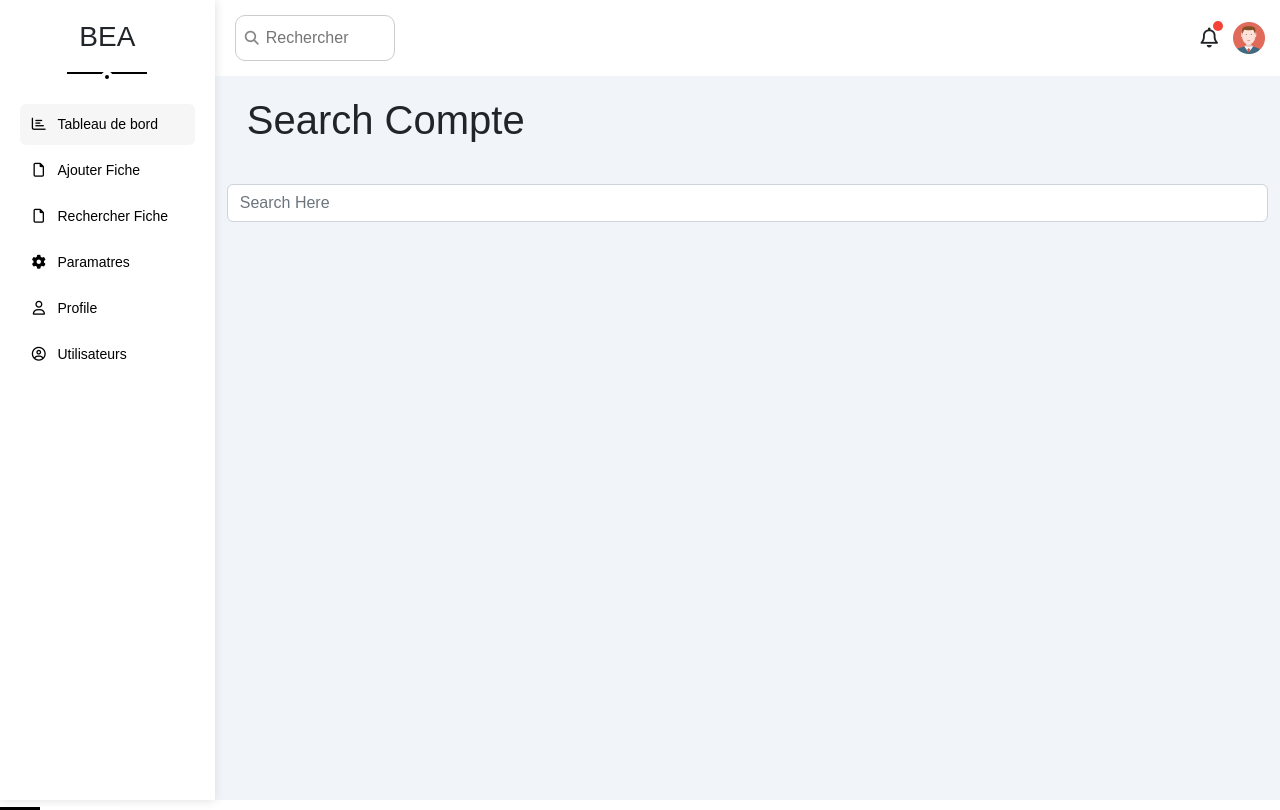
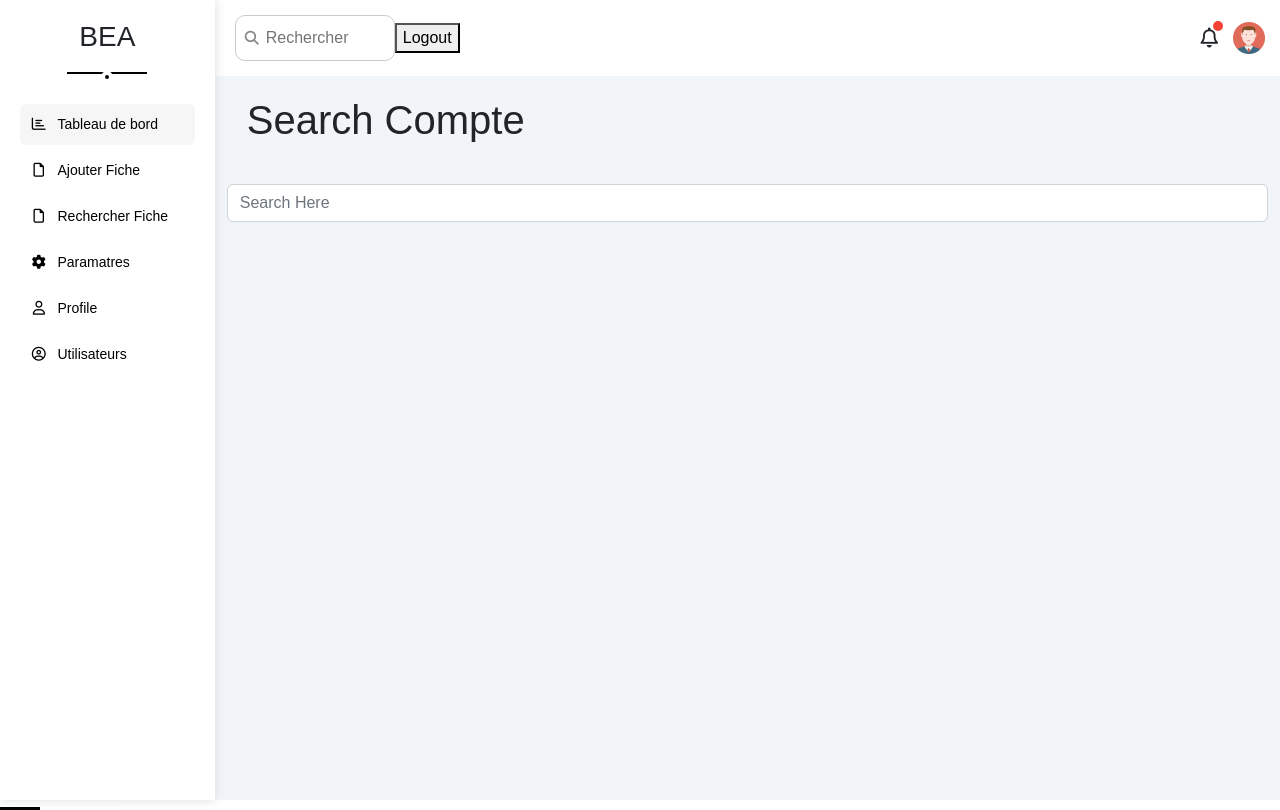
Before and after one commit to yazidk/BEA-FRONTEND-REACT, a React (Create React App) app: page /search-fiche-compte in a window 1280 px wide. Built offline with nearby package versions, Linux system fonts and the light colour scheme; sample sign-in values are in the browser's storage.

Commit message:
this is commit

```diff
--- a/src/components/head/Head.jsx
+++ b/src/components/head/Head.jsx
@@ -1,10 +1,19 @@
 import React from 'react'
+import { Link } from 'react-router-dom';
 import './head.css'
 export default function Head() {
+
+    var autLogout  = '' ;
+    if(localStorage.getItem('auth_token')){
+        autLogout = (
+            <button> Logout</button>
+        )
+    }
     return (
         <div className="head bg-white p-15 between-flex">
             <div className="search p-relative">
                 <input className="p-10" type="search" placeholder="Rechercher" />
+                {autLogout}
             </div>
             <div className="icons d-flex align-center">
                 <span className="notification p-relative">
--- a/src/pages/ficheTenueCompte/SearchFicheTenuCompte.jsx
+++ b/src/pages/ficheTenueCompte/SearchFicheTenuCompte.jsx
@@ -1,7 +1,6 @@
 import React , {useState} from "react";
 import Sidebar from "../../components/sidebar/Sidebar";
 import Head from "../../components/head/Head";
-import { getSuggestedQuery } from "@testing-library/react";
 function SearchFicheTenuCompte () {
 
     const [data , setData] = useState([]);
```
